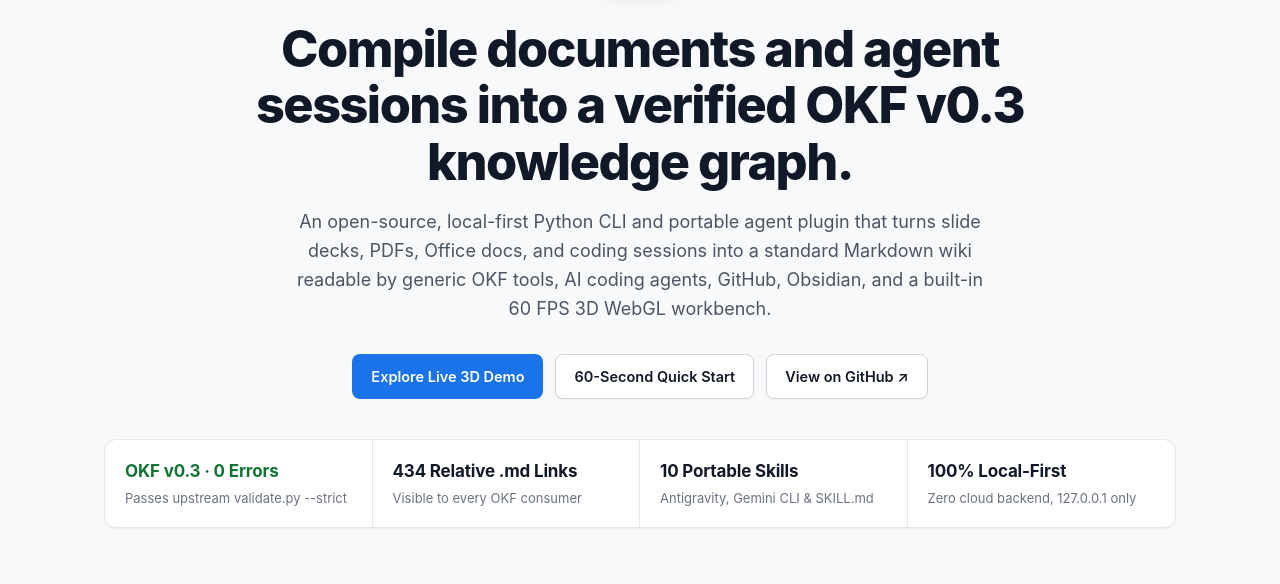
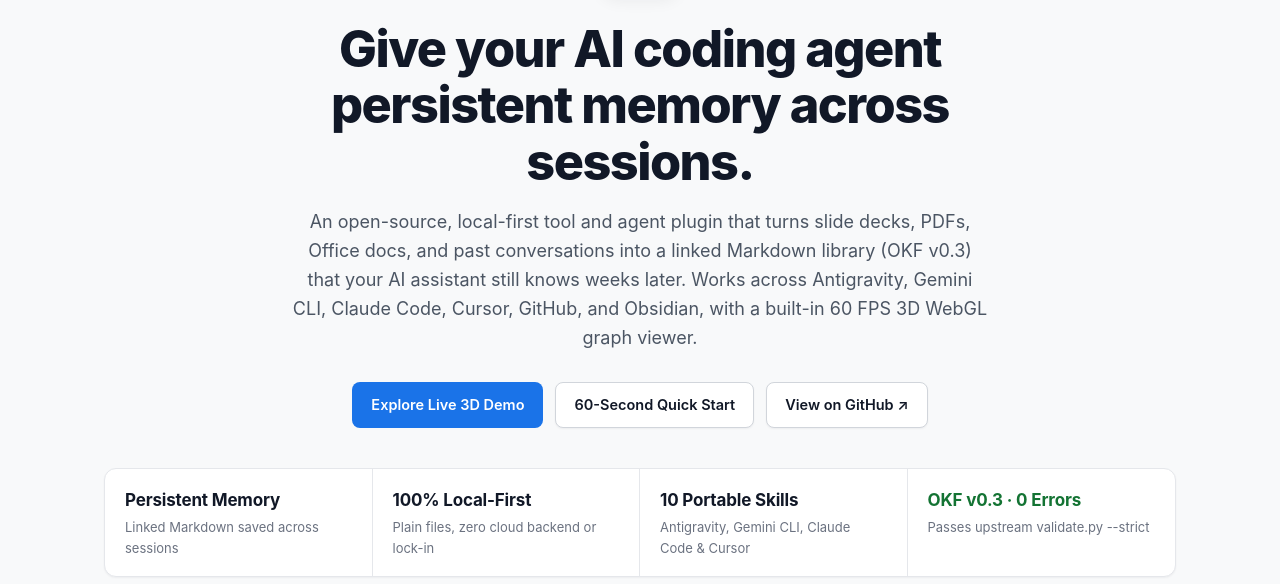
Before and after one commit to GoogleCloudPlatform/knowledge-compiler, a plain HTML site: page docs/index.html in a window 1280 px wide. Shown: the part 216-800 px from the top of the page. Drawn offline with Linux system fonts and the light colour scheme.

Commit message:
docs: rewrite README, plugin.json, and landing page hero around persistent memory (#9)

```diff
--- a/docs/index.html
+++ b/docs/index.html
@@ -18,10 +18,10 @@ limitations under the License.
 <head>
   <meta charset="utf-8" />
   <meta name="viewport" content="width=device-width, initial-scale=1" />
-  <title>Knowledge Compiler — Open Knowledge Format (OKF v0.3) Compiler &amp; 3D WebGL Workbench</title>
-  <meta name="description" content="Compile slide decks, PDFs, Office docs, and coding-agent sessions into a verified, local-first OKF v0.3 knowledge graph with a 60 FPS 3D WebGL workbench, BM25 search, and 10 portable agent skills." />
-  <meta property="og:title" content="Knowledge Compiler (OKF v0.3)" />
-  <meta property="og:description" content="Compile documents and agent sessions into a verified, local-first OKF v0.3 knowledge graph. Try the live 3D WebGL Starter Vault in your browser." />
+  <title>Knowledge Compiler: Persistent Memory &amp; 3D Knowledge Graph for AI Coding Agents (OKF v0.3)</title>
+  <meta name="description" content="Give your AI coding agent persistent, local memory across sessions. Turn slide decks, PDFs, Office docs, and chats into a linked OKF v0.3 Markdown library with a 60 FPS 3D WebGL viewer and 10 portable skills." />
+  <meta property="og:title" content="Knowledge Compiler: Persistent Memory for AI Coding Agents" />
+  <meta property="og:description" content="Give your AI coding agent persistent, inspectable memory saved across sessions in plain OKF v0.3 Markdown. Try the live 3D WebGL Starter Vault in your browser." />
   <meta property="og:type" content="website" />
   <meta property="og:url" content="https://googlecloudplatform.github.io/knowledge-compiler/" />
   <link rel="canonical" href="https://googlecloudplatform.github.io/knowledge-compiler/" />
@@ -642,9 +642,9 @@ limitations under the License.
     <section class="hero">
       <div class="container">
         <img class="hero-logo" src="assets/logo.svg" alt="Knowledge Compiler 3D Knowledge Crystal Logo" />
-        <h1>Compile documents and agent sessions into a verified OKF v0.3 knowledge graph.</h1>
+        <h1>Give your AI coding agent persistent memory across sessions.</h1>
         <p class="hero-sub">
-          An open-source, local-first Python CLI and portable agent plugin that turns slide decks, PDFs, Office docs, and coding sessions into a standard Markdown wiki readable by generic OKF tools, AI coding agents, GitHub, Obsidian, and a built-in 60 FPS 3D WebGL workbench.
+          An open-source, local-first tool and agent plugin that turns slide decks, PDFs, Office docs, and past conversations into a linked Markdown library (OKF v0.3) that your AI assistant still knows weeks later. Works across Antigravity, Gemini CLI, Claude Code, Cursor, GitHub, and Obsidian, with a built-in 60 FPS 3D WebGL graph viewer.
         </p>
         <div class="hero-actions">
           <a class="btn btn-primary" href="#live-demo">Explore Live 3D Demo</a>
@@ -654,20 +654,20 @@ limitations under the License.
 
         <div class="metrics-strip" role="region" aria-label="Conformance highlights">
           <div class="metric-cell">
-            <div class="metric-val ok">OKF v0.3 · 0 Errors</div>
-            <div class="metric-lbl">Passes upstream validate.py --strict</div>
+            <div class="metric-val">Persistent Memory</div>
+            <div class="metric-lbl">Linked Markdown saved across sessions</div>
           </div>
           <div class="metric-cell">
-            <div class="metric-val">434 Relative .md Links</div>
-            <div class="metric-lbl">Visible to every OKF consumer</div>
+            <div class="metric-val">100% Local-First</div>
+            <div class="metric-lbl">Plain files, zero cloud backend or lock-in</div>
           </div>
           <div class="metric-cell">
             <div class="metric-val">10 Portable Skills</div>
-            <div class="metric-lbl">Antigravity, Gemini CLI &amp; SKILL.md</div>
+            <div class="metric-lbl">Antigravity, Gemini CLI, Claude Code &amp; Cursor</div>
           </div>
           <div class="metric-cell">
-            <div class="metric-val">100% Local-First</div>
-            <div class="metric-lbl">Zero cloud backend, 127.0.0.1 only</div>
+            <div class="metric-val ok">OKF v0.3 · 0 Errors</div>
+            <div class="metric-lbl">Passes upstream validate.py --strict</div>
           </div>
         </div>
       </div>
```
Also changed, not shown: plugin.json (+4 -4 lines), 2 other files.
